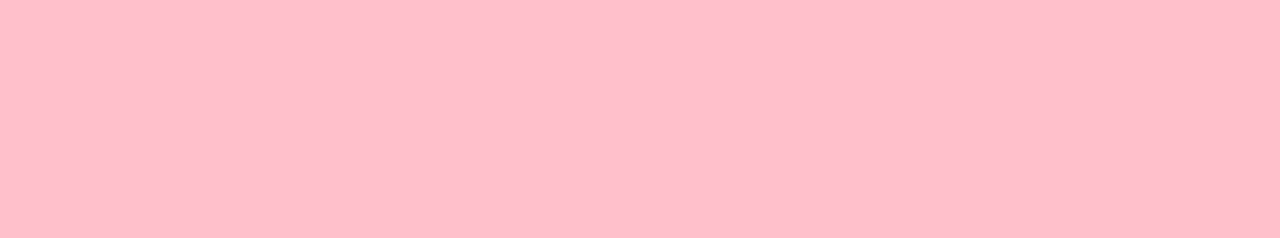
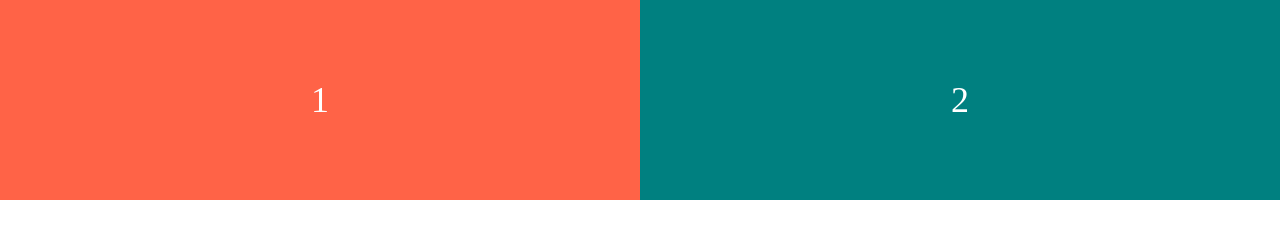
Before and after one commit to coco0327/css-master-2024, a website built with Vite: page index.html in a window 1280 px wide. Built offline with nearby package versions, Linux system fonts and the light colour scheme.

Commit message:
flex-basis

```diff
--- a/index.html
+++ b/index.html
@@ -1,12 +1,15 @@
-<!doctype html>
+<!DOCTYPE html>
 <html lang="en">
   <head>
     <meta charset="UTF-8" />
     <meta name="viewport" content="width=device-width, initial-scale=1.0" />
-    <link rel="stylesheet" href="/style.css">
+    <link rel="stylesheet" href="/style.css" />
     <title>CSS Layout Masterclass</title>
   </head>
   <body>
-    <h1></h1>
+    <div class="box-container">
+      <div class="box">1</div>
+      <div class="box">2</div>
+    </div>
   </body>
 </html>
--- a/style.css
+++ b/style.css
@@ -1,3 +1,31 @@
 body {
-  background-color: pink;
+  margin: 0;
+  padding: 0;
 }
+
+.box-container {
+  height: 100vh;
+  display: flex;
+  justify-content: center;
+  flex-flow: row wrap;
+}
+
+.box {
+  height: 200px;
+  background-color: tomato;
+  font-size: 36px;
+  color: white;
+  display: flex;
+  justify-content: center;
+  align-items: center;
+}
+
+.box:first-child {
+  background-color: tomato;
+  flex-grow: 1;
+}
+
+.box:last-child {
+  background-color: teal;
+  flex-grow: 1;
+}
```
Also changed, not shown: 1 other file.
